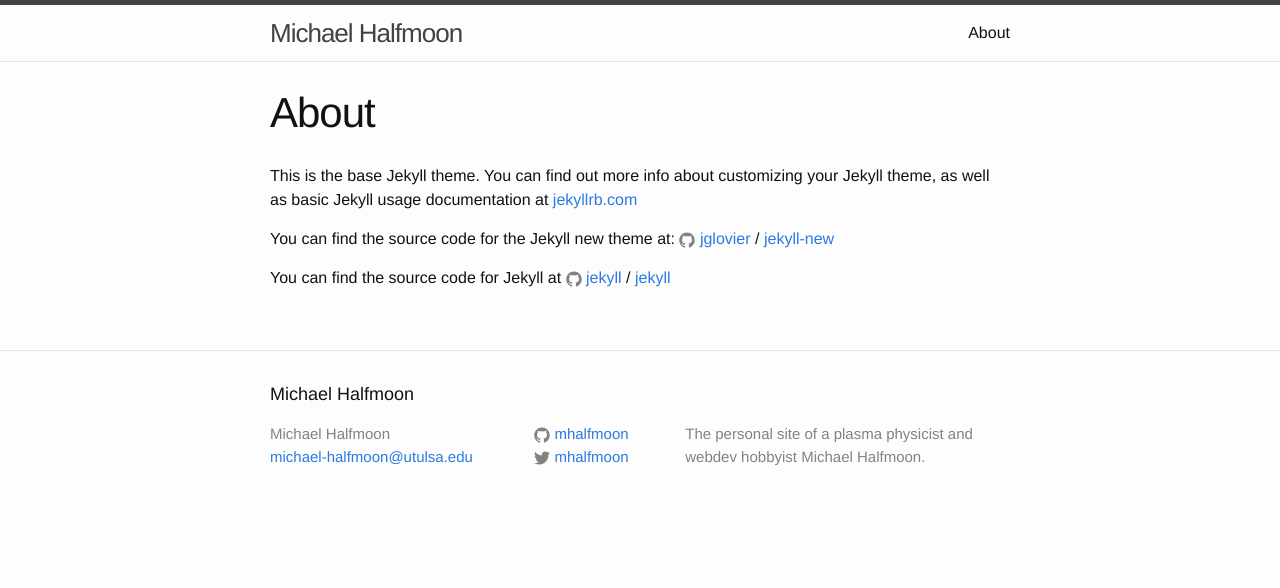
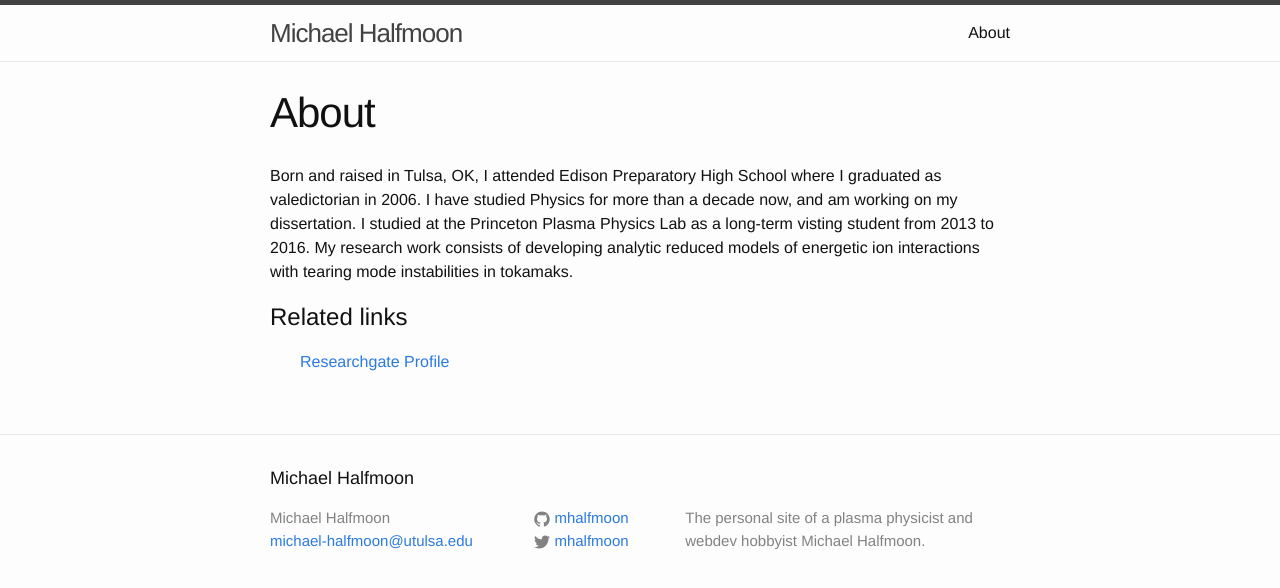
Before and after one commit to mhalfmoon/mhalfmoon.github.io, a Jekyll site: the page built from about.md, in a window 1280 px wide. Shown: the top 588 px of the page. Built offline with Jekyll 4.4.1, drawn with Linux system fonts in a browser that asks for light colours.

Commit message:
Update about.md

```diff
--- a/about.md
+++ b/about.md
@@ -4,12 +4,8 @@ title: About
 permalink: /about/
 ---
 
-This is the base Jekyll theme. You can find out more info about customizing your Jekyll theme, as well as basic Jekyll usage documentation at [jekyllrb.com](http://jekyllrb.com/)
-
-You can find the source code for the Jekyll new theme at:
-{% include icon-github.html username="jglovier" %} /
-[jekyll-new](https://github.com/jglovier/jekyll-new)
-
-You can find the source code for Jekyll at
-{% include icon-github.html username="jekyll" %} /
-[jekyll](https://github.com/jekyll/jekyll)
+Born and raised in Tulsa, OK, I attended Edison Preparatory High School where I graduated as valedictorian in 2006. I have studied Physics for more than a decade now, and am working on my dissertation. I studied at the Princeton Plasma Physics Lab as a long-term visting student from 2013 to 2016. My research work consists of developing analytic reduced models of energetic ion interactions with tearing mode instabilities in tokamaks.
+<h1>Related links</h1>
+<ul>
+<a href="https://www.researchgate.net/profile/Michael_Halfmoon">Researchgate Profile</a>
+</ul>
```
